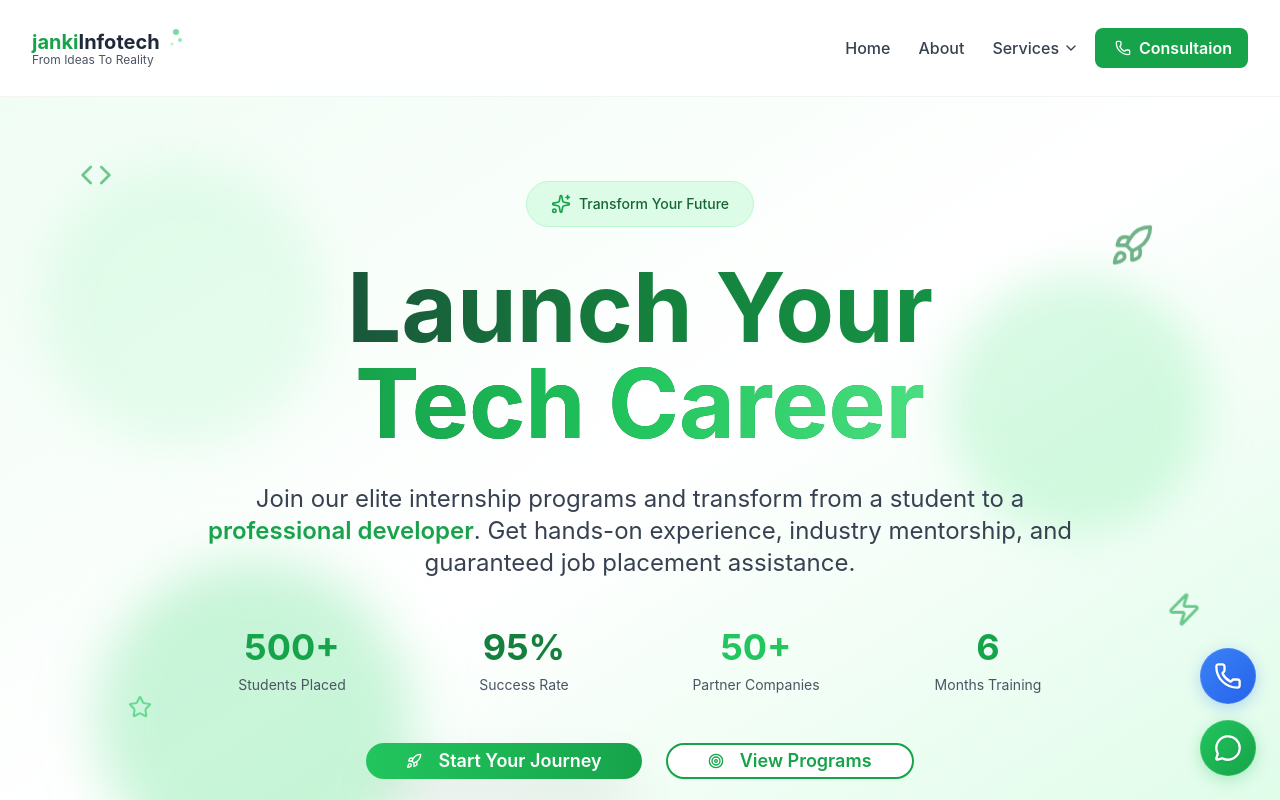
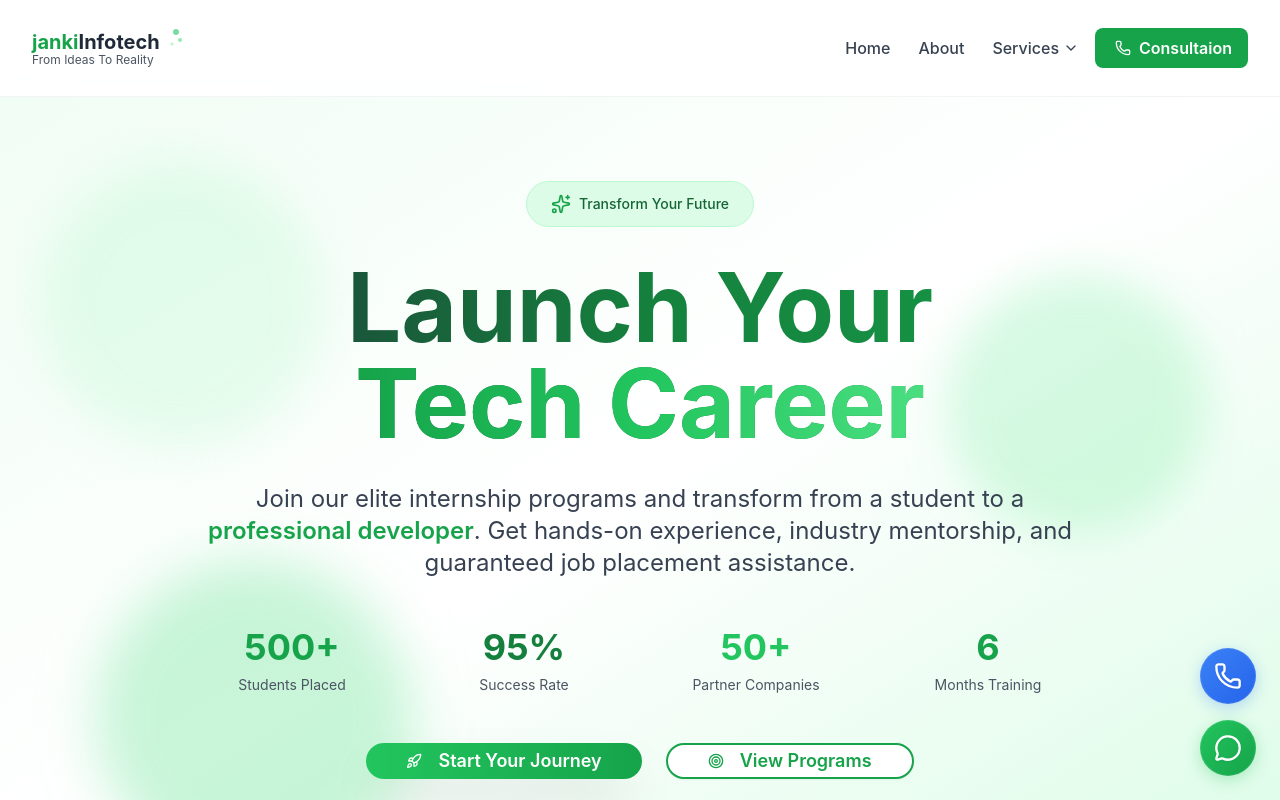
Before and after one commit to kushvardhan/jankiinfotech, a Next.js app: page /internship in a window 1280 px wide. Shown: the top 800 px of the page. Built offline with nearby package versions, Linux system fonts and the light colour scheme.

Commit message:
UI enhancement

```diff
--- a/src/app/internship/page.tsx
+++ b/src/app/internship/page.tsx
@@ -5,7 +5,6 @@ import { Button } from "@/components/ui/button";
 import {
   Award,
   BookOpen,
-  Code,
   MapPin,
   Rocket,
   Sparkles,
@@ -13,7 +12,6 @@ import {
   Target,
   TrendingUp,
   Users,
-  Zap,
 } from "lucide-react";
 import { Metadata } from "next";
 import Link from "next/link";
@@ -44,22 +42,6 @@ export default function InternshipPage() {
             <div className="absolute top-20 left-10 w-72 h-72 bg-green-200 rounded-full mix-blend-multiply filter blur-xl opacity-30 animate-blob"></div>
             <div className="absolute top-40 right-10 w-72 h-72 bg-green-300 rounded-full mix-blend-multiply filter blur-xl opacity-30 animate-blob animation-delay-2000"></div>
             <div className="absolute -bottom-8 left-20 w-72 h-72 bg-green-400 rounded-full mix-blend-multiply filter blur-xl opacity-30 animate-blob animation-delay-4000"></div>
-          </div>
-
-          {/* Floating Icons */}
-          <div className="absolute inset-0 overflow-hidden">
-            <div className="absolute top-20 left-20 animate-float">
-              <Code className="h-8 w-8 text-green-600 opacity-60" />
-            </div>
-            <div className="absolute top-40 right-32 animate-float-delayed">
-              <Rocket className="h-10 w-10 text-green-700 opacity-60" />
-            </div>
-            <div className="absolute bottom-40 left-32 animate-float">
-              <Star className="h-6 w-6 text-green-500 opacity-60" />
-            </div>
-            <div className="absolute bottom-60 right-20 animate-float-delayed">
-              <Zap className="h-8 w-8 text-green-600 opacity-60" />
-            </div>
           </div>
 
           <div className="container mx-auto max-w-7xl px-4 sm:px-6 lg:px-8 relative z-10 flex items-center min-h-screen">
--- a/src/components/HeroSection.tsx
+++ b/src/components/HeroSection.tsx
@@ -127,28 +127,6 @@ export default function HeroSection() {
           </div>
         </div>
       </div>
-
-      {/* Enhanced Floating Elements with 3D Effects */}
-      <div className="absolute top-20 left-10 w-24 h-24 bg-gradient-to-br from-green-200 to-green-300 rounded-full opacity-30 animate-float shadow-lg"></div>
-      <div className="absolute bottom-20 right-10 w-32 h-32 bg-gradient-to-br from-green-300 to-green-400 rounded-full opacity-25 animate-float-delayed shadow-xl"></div>
-      <div
-        className="absolute top-1/2 left-20 w-20 h-20 bg-gradient-to-br from-green-100 to-green-200 rounded-full opacity-35 animate-float shadow-md"
-        style={{ animationDelay: "1s" }}
-      ></div>
-      <div
-        className="absolute top-1/3 right-20 w-16 h-16 bg-gradient-to-br from-green-400 to-green-500 rounded-full opacity-20 animate-float shadow-lg"
-        style={{ animationDelay: "2s" }}
-      ></div>
-
-      {/* Geometric Shapes */}
-      <div
-        className="absolute top-40 right-40 w-12 h-12 bg-green-300 opacity-20 animate-spin"
-        style={{ animationDuration: "10s" }}
-      ></div>
-      <div
-        className="absolute bottom-40 left-40 w-8 h-8 bg-green-400 opacity-25 animate-bounce"
-        style={{ animationDelay: "1s" }}
-      ></div>
     </section>
   );
 }
```
